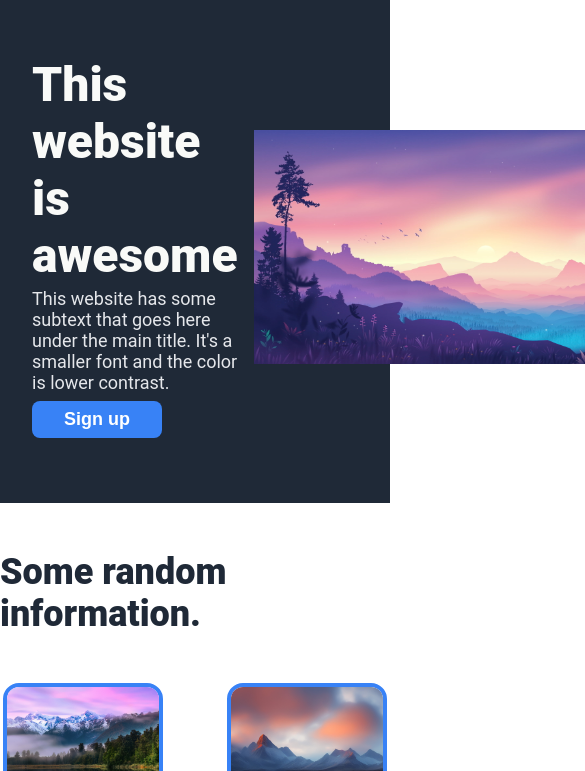
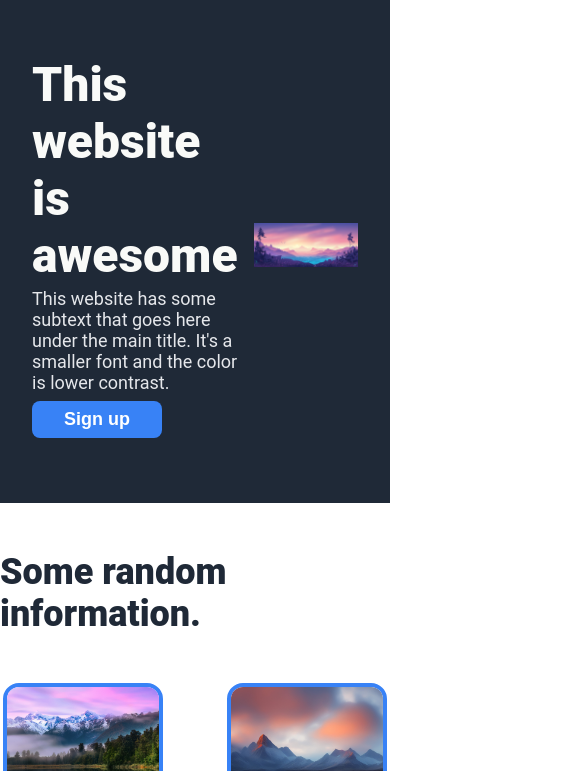
Before and after one commit to vishjain21/project_landing-page, a plain HTML site: page index.html in a window 390 px wide. Shown: the part 73-844 px from the top of the page, 585 px wide, since content can reach past the window. Drawn offline with Linux system fonts and the light colour scheme.

Commit message:
fixed hero image in small screens

```diff
--- a/index.html
+++ b/index.html
@@ -28,7 +28,9 @@
                 <div class="secondary">This website has some subtext that goes here under the main title. It's a smaller font and the color is lower contrast.</div>
                 <button>Sign up</button>
             </div>
-            <img src="./images/stock.jpg" alt="sample">
+            <div class="image-box">
+                <img src="./images/stock.jpg" alt="sample">
+            </div>
         </div>
     </div>
 
--- a/style.css
+++ b/style.css
@@ -88,10 +88,13 @@ button {
     border-style: none;
 }
 
+.image-box {
+    max-width: 560px;
+}
+
 .hero img {
-    width: 560px;
+    width: 100%;
     height: auto;
-    /* flex: 1 1 auto; */
 }
 
 /* SECTION-1 */
```
